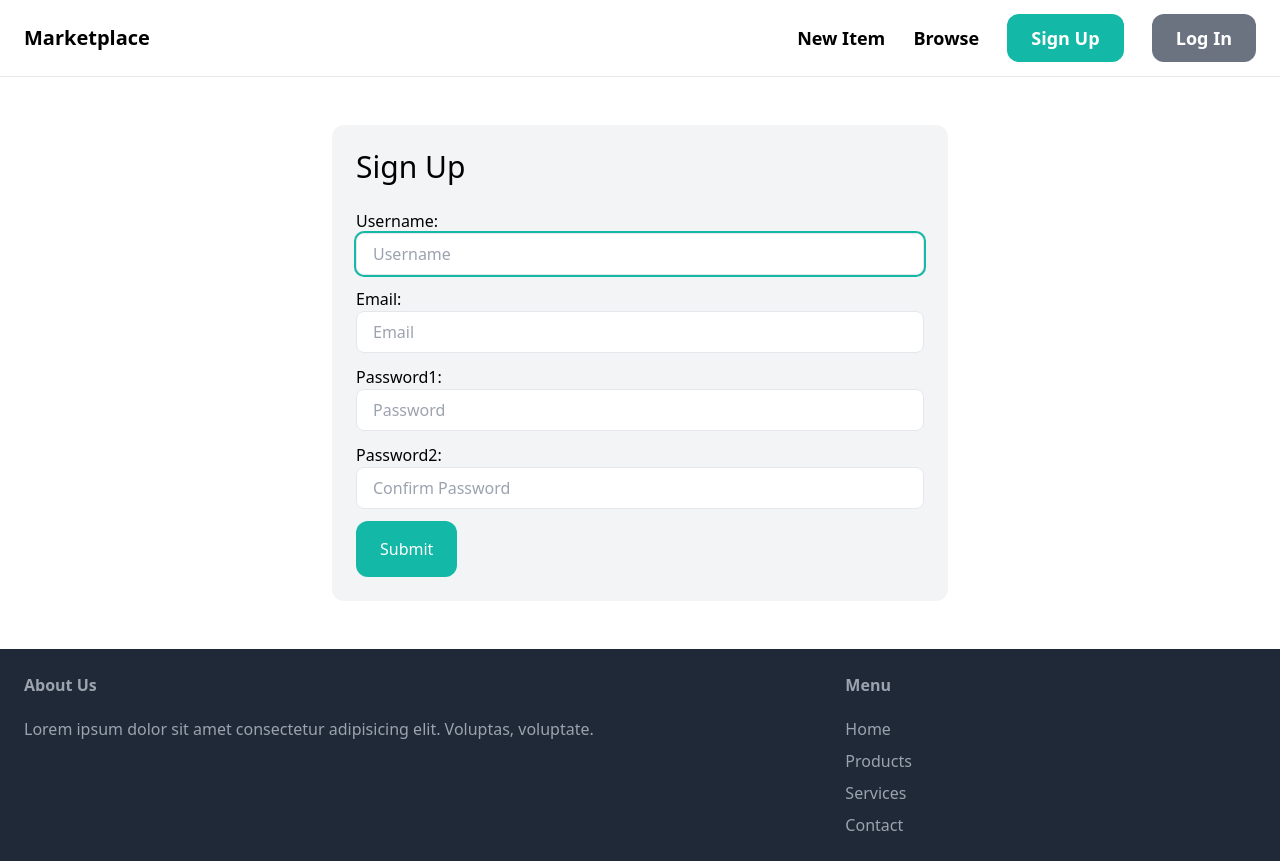
After one commit to Dev-Gyinae/Django, a Django app: page /signup/ in a window 1280 px wide. The commit adds this page. Run offline with Django 5.2, Linux system fonts and the light colour scheme; some libraries are stand-ins or nearby versions.

Commit message:
Sign up form

```diff
--- /dev/null
+++ b/marketplace/core/forms.py
@@ -0,0 +1,13 @@
+from django import forms
+from django.contrib.auth.forms import UserCreationForm
+from django.contrib.auth.models import User
+
+class SignUpForm(UserCreationForm):
+    class Meta:
+        model = User
+        fields = ('username', 'email', 'password1', 'password2')
+
+    username = forms.CharField(widget=forms.TextInput(attrs={'class': 'w-full px-4 py-2 border rounded-lg focus:outline-none focus:ring-2 focus:ring-teal-500', 'placeholder': 'Username'}))
+    email = forms.EmailField(widget=forms.EmailInput(attrs={'class': 'w-full px-4 py-2 border rounded-lg focus:outline-none focus:ring-2 focus:ring-teal-500', 'placeholder': 'Email'}))
+    password1 = forms.CharField(widget=forms.PasswordInput(attrs={'class': 'w-full px-4 py-2 border rounded-lg focus:outline-none focus:ring-2 focus:ring-teal-500', 'placeholder': 'Password'}))
+    password2 = forms.CharField(widget=forms.PasswordInput(attrs={'class': 'w-full px-4 py-2 border rounded-lg focus:outline-none focus:ring-2 focus:ring-teal-500', 'placeholder': 'Confirm Password'}))
--- a/marketplace/core/templates/core/base.html
+++ b/marketplace/core/templates/core/base.html
@@ -14,7 +14,7 @@
             <a href="#" class="text-lg font-semibold hover:text-gray-500">New Item</a>
             <a href="#" class="text-lg font-semibold hover:text-gray-500">Browse</a>
 
-            <a href="#" class="px-6 py-3 text-lg font-semibold bg-teal-500 text-white rounded-xl hover:bg-teal-700" >Sign Up</a>
+            <a href="{% url 'core:signup'%}" class="px-6 py-3 text-lg font-semibold bg-teal-500 text-white rounded-xl hover:bg-teal-700" >Sign Up</a>
             <a href="#" class="px-6 py-3 text-lg font-semibold bg-gray-500 text-white rounded-xl hover:bg-gray-700" >Log In</a>
 
         </div>
@@ -33,10 +33,10 @@
         <div class="w-1/3">
             <h3 class="mb-5 font-semibold text-gray-400">Menu</h3>
             <ul class="space-y-2">
-                <li><a href="{% url 'index' %}" class="text-gray-400 hover:text-white">Home</a></li>
-                <li><a href="{% url 'products' %}" class="text-gray-400 hover:text-white">Products</a></li>
-                <li><a href="{% url 'services' %}" class="text-gray-400 hover:text-white">Services</a></li>
-                <li><a href="{% url 'contact' %}" class="text-gray-400 hover:text-white">Contact</a></li>
+                <li><a href="{% url 'core:index' %}" class="text-gray-400 hover:text-white">Home</a></li>
+                <li><a href="{% url 'core:products' %}" class="text-gray-400 hover:text-white">Products</a></li>
+                <li><a href="{% url 'core:services' %}" class="text-gray-400 hover:text-white">Services</a></li>
+                <li><a href="{% url 'core:contact' %}" class="text-gray-400 hover:text-white">Contact</a></li>
             </ul>
 
         </div>
--- /dev/null
+++ b/marketplace/core/templates/core/signup.html
@@ -0,0 +1,43 @@
+{% extends 'core/base.html' %}
+
+{% block title %} Sign Up {% endblock %}
+
+{% block content %}
+<div class="w-1/2 my-6 mx-auto p-6 bg-gray-100 rounded-xl">
+    <h1 class="mb-6 text-3xl"> Sign Up</h1>
+
+    <form method="post" action=".">
+        {% csrf_token %}
+        {{form.non_field_errors}}
+        <div class="mb-3">
+            {{form.username.label_tag}}
+            {{form.username}}
+        </div>
+        <div class="mb-3">
+            {{form.email.label_tag}}
+            {{form.email}}
+        </div>
+        <div class="mb-3">
+            {{form.password1.label_tag}}
+            {{form.password1}}
+        </div>
+        <div class="mb-3">
+            {{form.password2.label_tag}}
+            {{form.password2}}
+        </div>
+
+        {% if form.errors %}
+            <div class="mb-3 p-6 bg-red-100 text-red-700 rounded-xl">
+                {% for field in form %}
+                    {% for error in field.errors %}
+                        <p>{{ error }}</p>
+                    {% endfor %}
+                {% endfor %}
+            </div>
+        {% endif %}
+
+        <button type="submit" class="py-4 px-6 bg-teal-500 text-white rounded-xl hover:bg-teal-700"> Submit </button>
+
+    </form>
+</div>
+{% endblock %}
--- /dev/null
+++ b/marketplace/core/urls.py
@@ -0,0 +1,13 @@
+from django.urls import path
+from . import views
+
+app_name = 'core'
+
+urlpatterns = [
+    path('', views.index, name='index'),
+    path('contact/', views.contact, name='contact'),
+    path('products/', views.products, name='products'),
+    path('services/', views.services, name='services'),
+    path('about/', views.about, name='about'),
+    path('signup/', views.signup, name='signup'),
+]
--- a/marketplace/core/views.py
+++ b/marketplace/core/views.py
@@ -1,6 +1,8 @@
-from django.shortcuts import render
+from django.shortcuts import redirect, render
 
 from item.models import category, item
+
+from .forms import SignUpForm
 
 # Create your views here.
 def index(request):
@@ -19,3 +21,14 @@ def products(request):
 
 def about(request):
     return render(request, 'core/about.html')
+
+def signup(request):
+    if request.method == 'POST':
+        form = SignUpForm(request.POST)
+        if form.is_valid():
+            form.save()
+            return redirect('/login/')
+    else:
+        form = SignUpForm()
+
+    return render(request, 'core/signup.html', {'form': form})
--- a/marketplace/marketplace/urls.py
+++ b/marketplace/marketplace/urls.py
@@ -3,13 +3,8 @@ from django.conf.urls.static import static
 from django.contrib import admin
 from django.urls import include, path
 
-from core.views import index, contact, services, products
-
 urlpatterns = [
     path('admin/', admin.site.urls),
-    path('', index, name='index'),
+    path('', include('core.urls')),
     path('items/', include('item.urls')),
-    path('contact/', contact, name='contact'),
-    path('services/', services, name='services'),
-    path('products/', products, name='products'),
 ] + static(settings.MEDIA_URL, document_root=settings.MEDIA_ROOT)
```
Also changed, not shown: marketplace/db.sqlite3.
